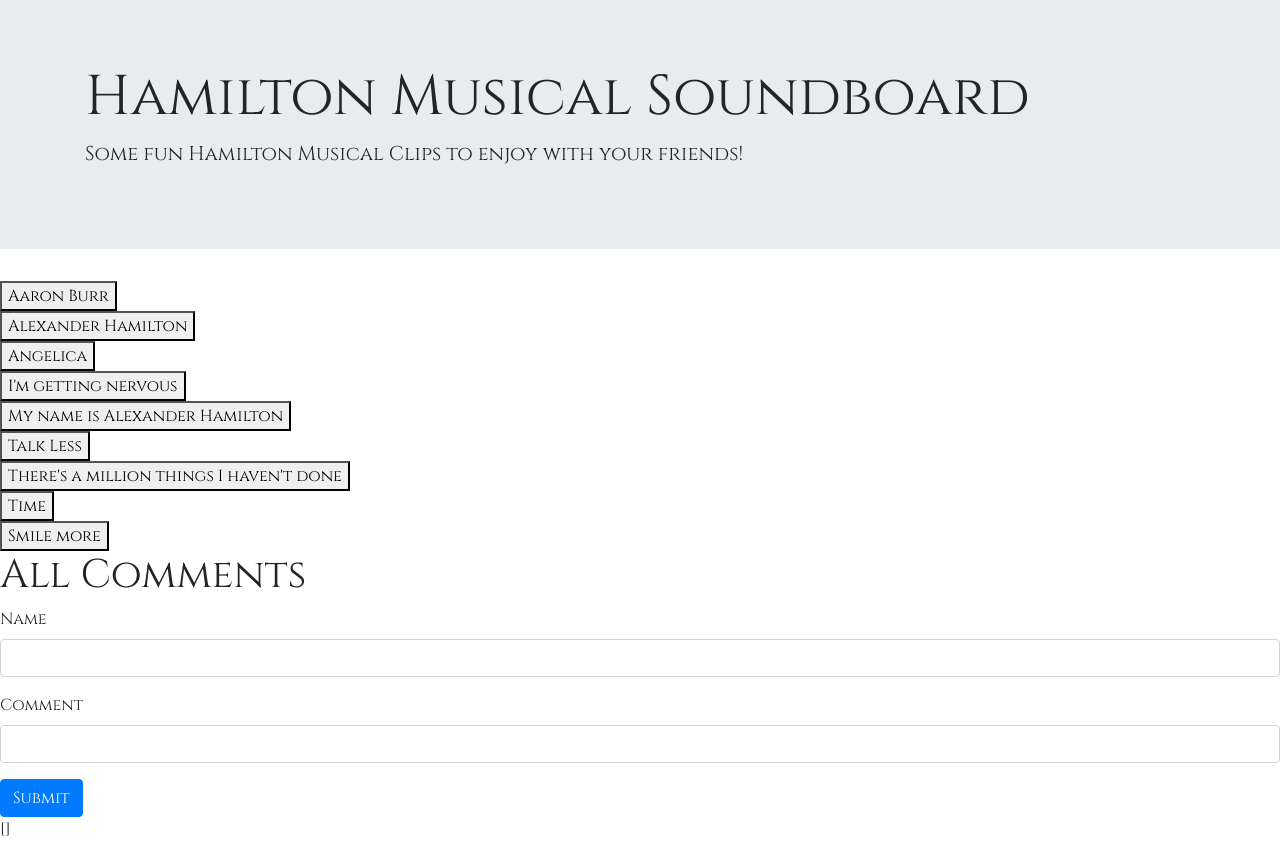
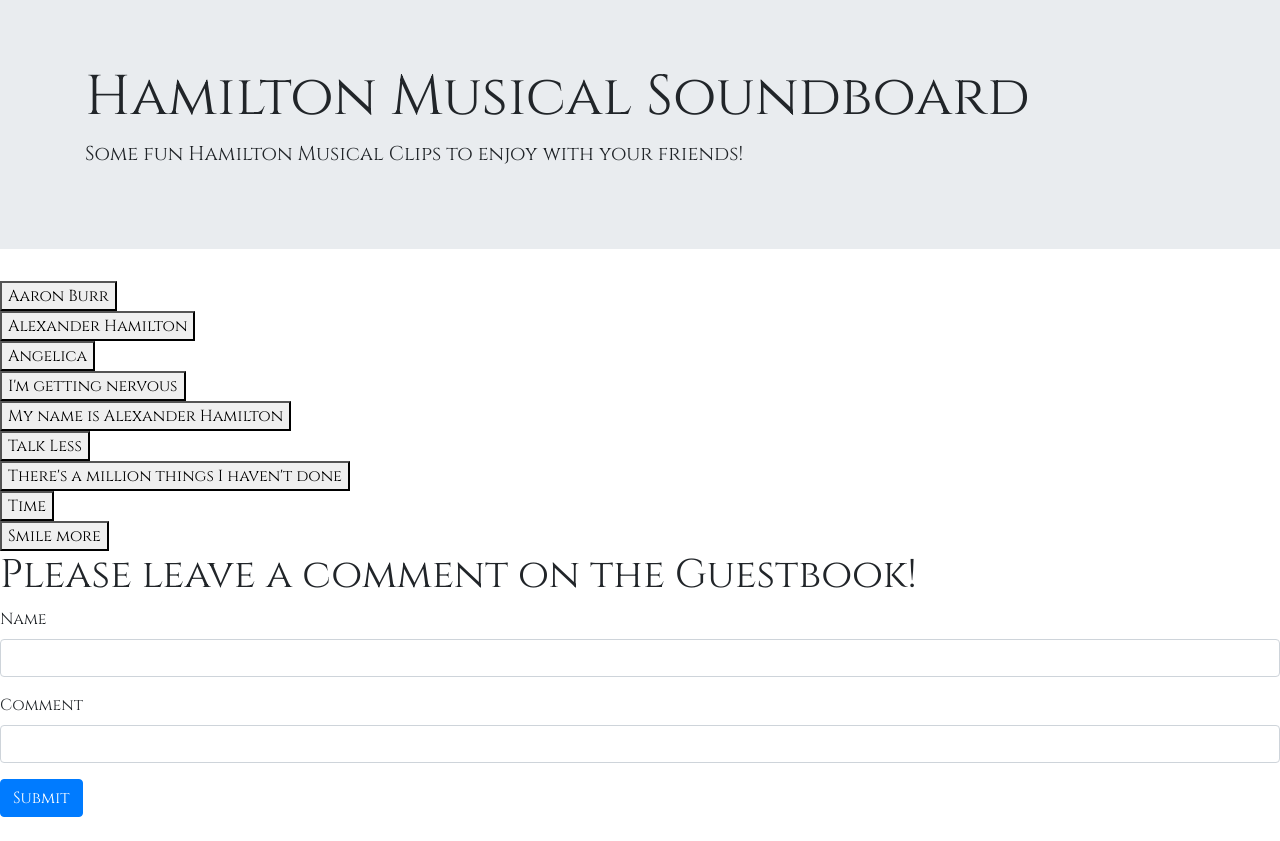
Before and after one commit to hmburd/hamilton-soundboard, a React (Create React App) app: page / in a window 1280 px wide. After the commit the page ends 817 px from the top, so only its background shows below. Built offline with nearby package versions, Linux system fonts and the light colour scheme; no server answers.

Commit message:
fixed comments formated as guestbook

```diff
--- a/src/components/AddCommentForm.js
+++ b/src/components/AddCommentForm.js
@@ -28,7 +28,7 @@
     return (
       <div>
         <Form onSubmit={this.handleSubmit.bind(this)}>
-          <Form.Group controlId="commenter_name">
+          <Form.Group dcontrolId="commenter_name">
             <Form.Label>Name</Form.Label>
             <Form.Control/>
           </Form.Group>
--- a/src/components/CommentList.js
+++ b/src/components/CommentList.js
@@ -1,10 +1,18 @@
 import React, { Component } from 'react'
 
 class CommentList extends Component {
+  getComments = () => {
+    let comments_display = []
+    for (let i=0; i<this.props.comments.length; i++){
+      comments_display.push(<p>{this.props.comments[i].commenter_name + ': ' + this.props.comments[i].comment_text}</p>)
+    }
+    return comments_display
+  }
   render() {
+
     return (
       <div>
-        {JSON.stringify(this.props.comments)}
+        {this.getComments()}
       </div>
     )
   }
--- a/src/pages/CommentPage.js
+++ b/src/pages/CommentPage.js
@@ -22,7 +22,7 @@
     return (
 
       <div>
-        <h1> All Comments </h1>
+        <h1> Please leave a comment on the Guestbook!</h1>
         <AddCommentForm />
         <CommentList comments={this.state.comments} />
       </div>
```
